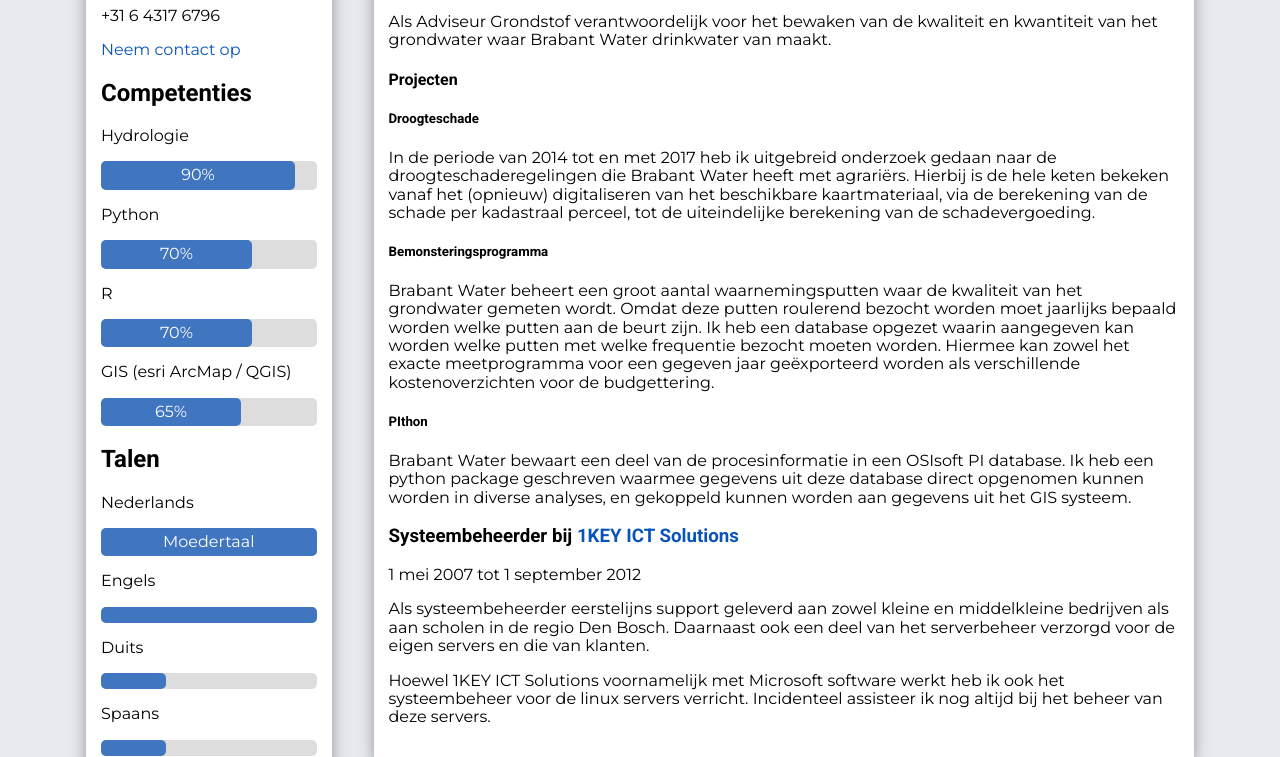
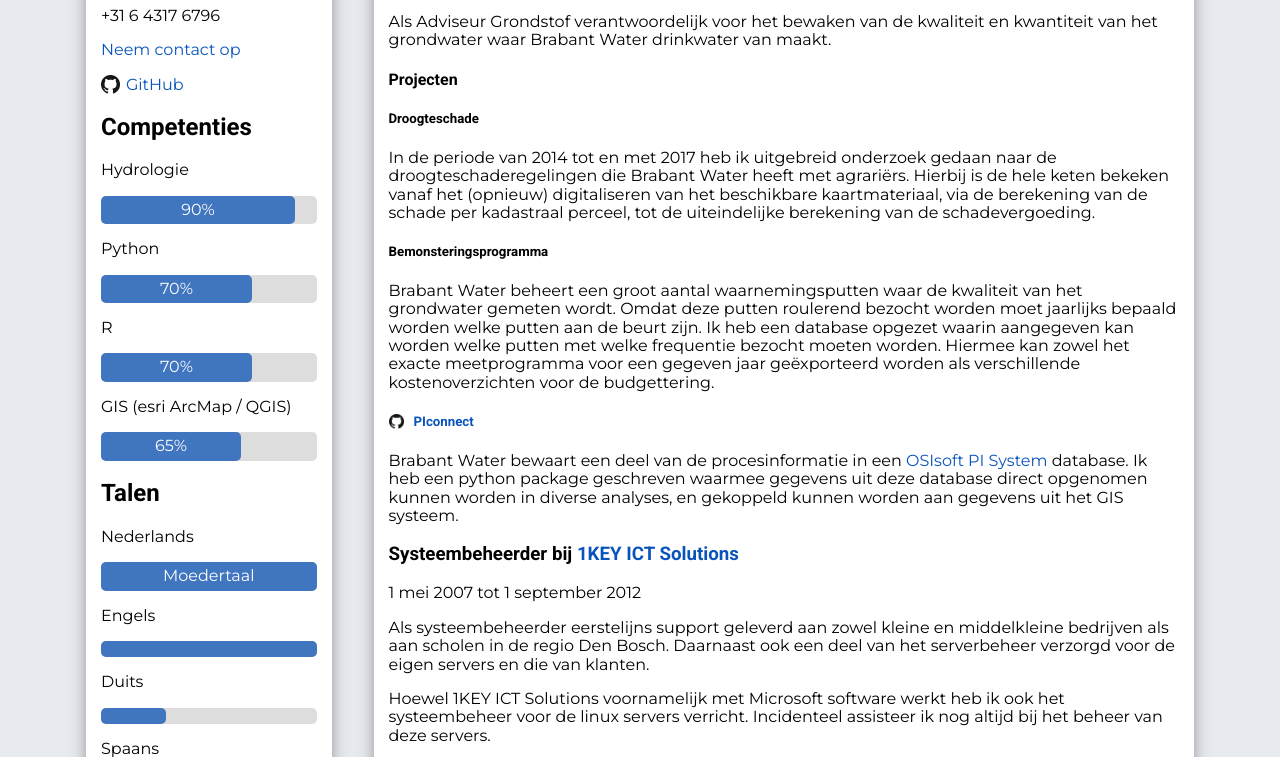
Before and after one commit to Hugovdberg/Hugovdberg.github.io, a plain HTML site: page index.html in a window 1280 px wide. Shown: the part 343-1100 px from the top of the page. Drawn offline with nearby package versions, Linux system fonts and the light colour scheme.

Commit message:
added GitHub links

```diff
--- a/css/style.css
+++ b/css/style.css
@@ -55,3 +55,10 @@ a:hover {
     padding: 15px;
     margin-bottom: 15px;
 }
+
+.github {
+    background-image: url("/images/GitHub-Mark-32px.png");
+    background-repeat: no-repeat;
+    background-size: contain;
+    padding-left: 25px;
+}
--- a/index.html
+++ b/index.html
@@ -52,6 +52,7 @@
                             <p class="plaats">Rosmalen</p>
                             <p class="telefoon">+31 6 4317 6796</p>
                             <p class="contact"><a>Neem contact op</a></p>
+                            <p><a href="https://github.com/Hugovdberg" class="github">GitHub</a></p>
                         </section>
                         <section class="competenties">
                             <h2>Competenties</h2>
@@ -142,10 +143,10 @@
                                 Hiermee kan zowel het exacte meetprogramma voor een gegeven jaar ge&euml;xporteerd
                                 worden als verschillende kostenoverzichten voor de budgettering.
                             </p>
-                            <h5>PIthon</h5>
+                            <h5><a href="https://github.com/Hugovdberg/PIconnect/" class="github">PIconnect</a></h5>
                             <p>
                                 <span class="werkgever">Brabant Water</span> bewaart een deel van de procesinformatie in
-                                een OSIsoft PI database.
+                                een <a href="https://www.osisoft.com/pi-system/">OSIsoft PI System</a> database.
                                 Ik heb een python package geschreven waarmee gegevens uit deze database direct opgenomen
                                 kunnen worden in diverse analyses, en gekoppeld kunnen worden aan gegevens uit het GIS
                                 systeem.
```
Also changed, not shown: images/GitHub-Mark-120px-plus.png (added), images/GitHub-Mark-32px.png (added), images/GitHub-Mark-64px.png (added), images/GitHub-Mark-Light-120px-plus.png (added), images/GitHub-Mark-Light-32px.png (added), images/GitHub-Mark-Light-64px.png (added).
